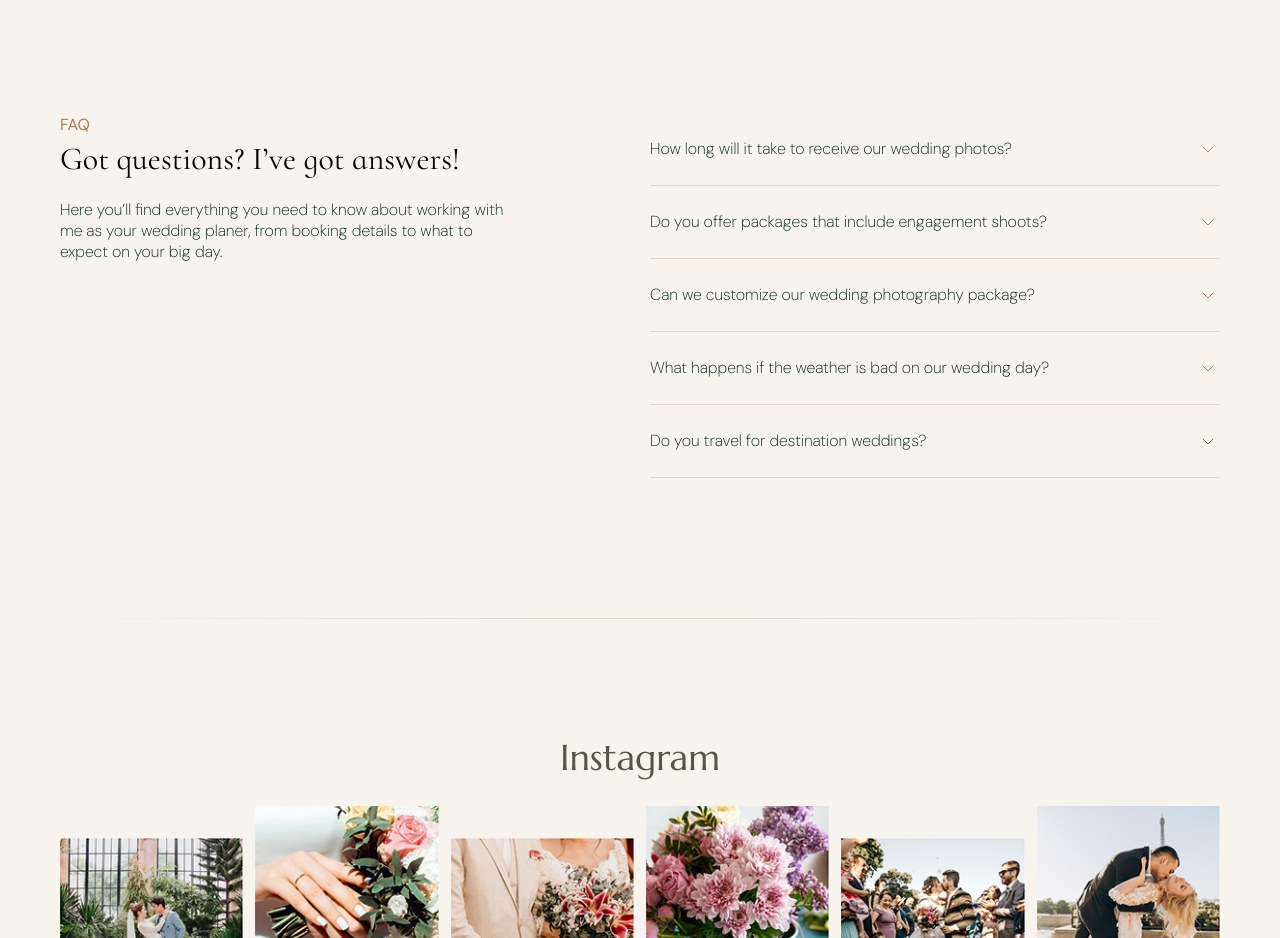
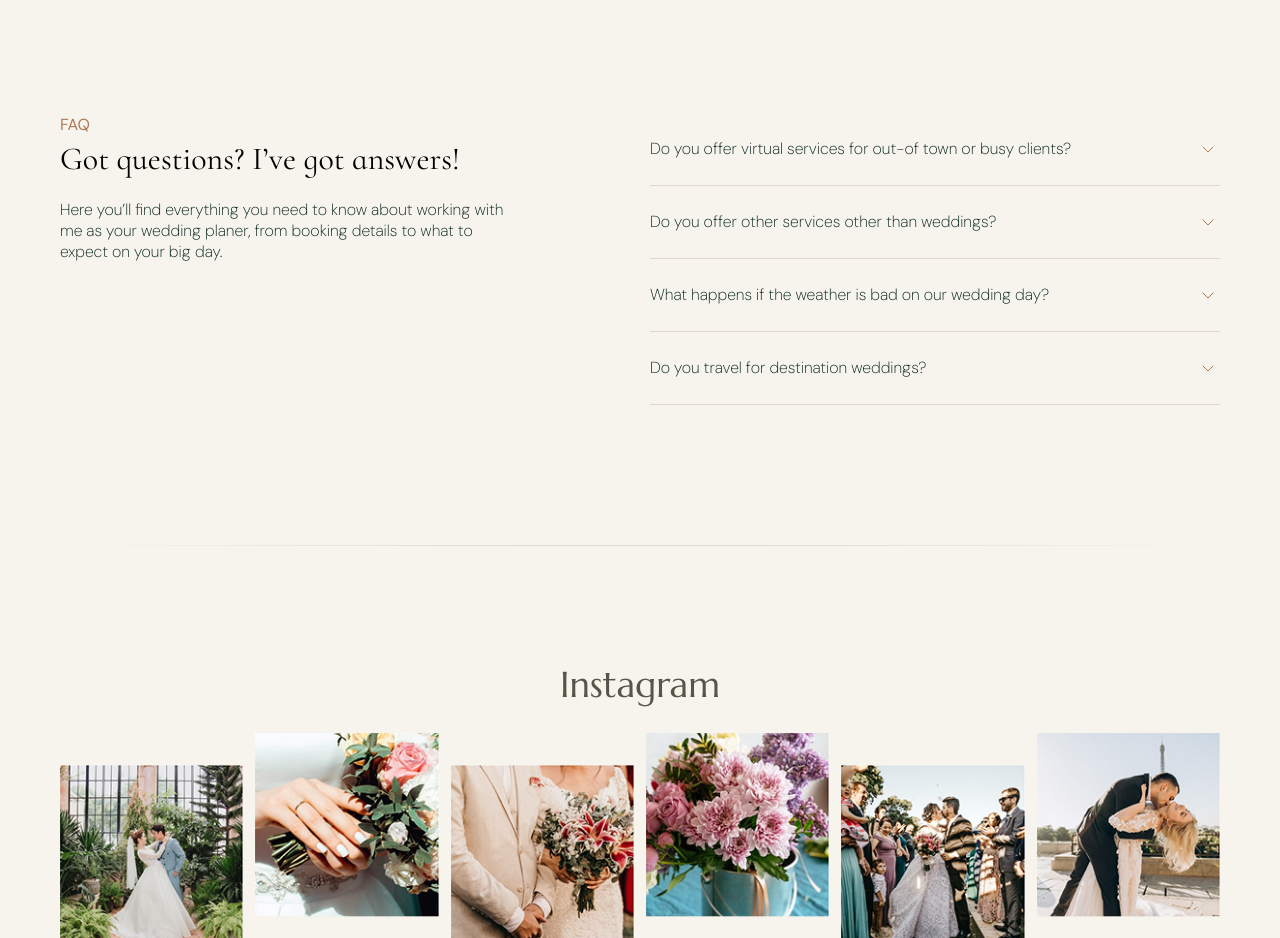
Before and after one commit to Nwife/chiforever, a Next.js app: page /book-us in a window 1280 px wide. Shown: the part 4260-5198 px from the top of the page. Built offline with nearby package versions, Linux system fonts and the light colour scheme; a web font is replaced by a local one.

Commit message:
ft: updated faq

```diff
--- a/src/app/book-us/page.tsx
+++ b/src/app/book-us/page.tsx
@@ -69,16 +69,12 @@ const BookUs = () => {
 
   const faqs = [
     {
-      title: "How long will it take to receive our wedding photos?",
+      title: "Do you offer virtual services for out-of town or busy clients?",
       content: "Yes",
     },
     {
-      title: "Do you offer packages that include engagement shoots?",
+      title: "Do you offer other services other than weddings?",
       content: "Yes",
-    },
-    {
-      title: "Can we customize our wedding photography package?",
-      content: "Yes!",
     },
     {
       title: "What happens if the weather is bad on our wedding day?",
```
